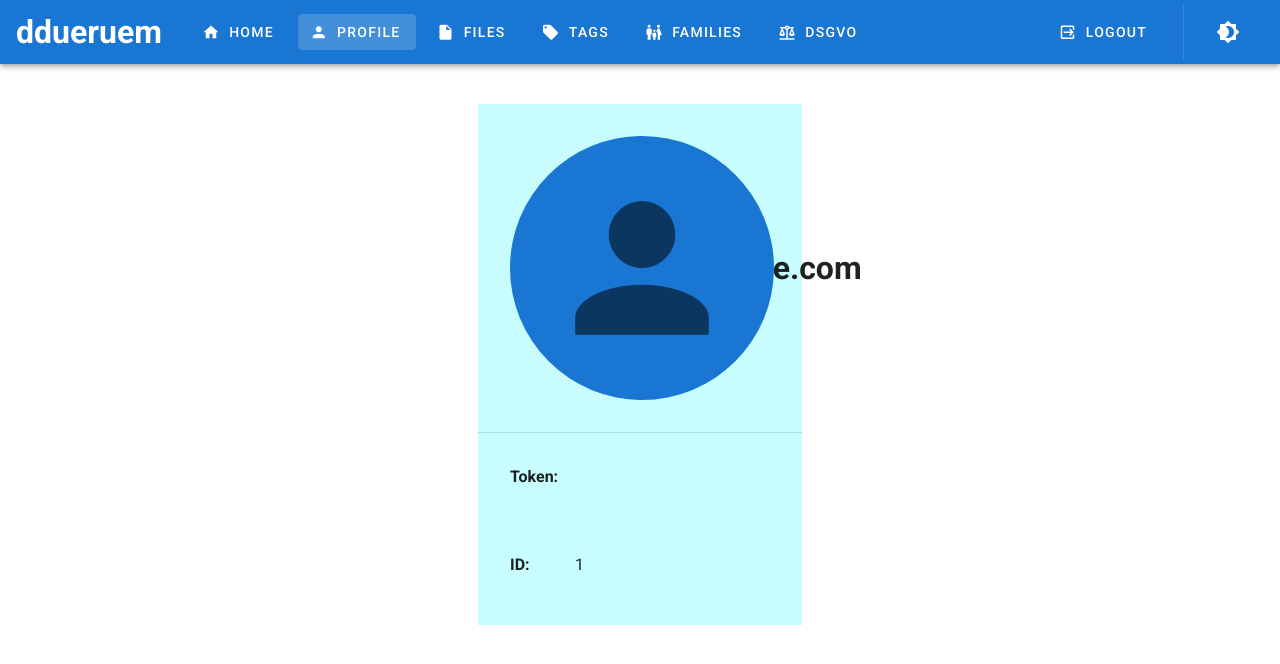
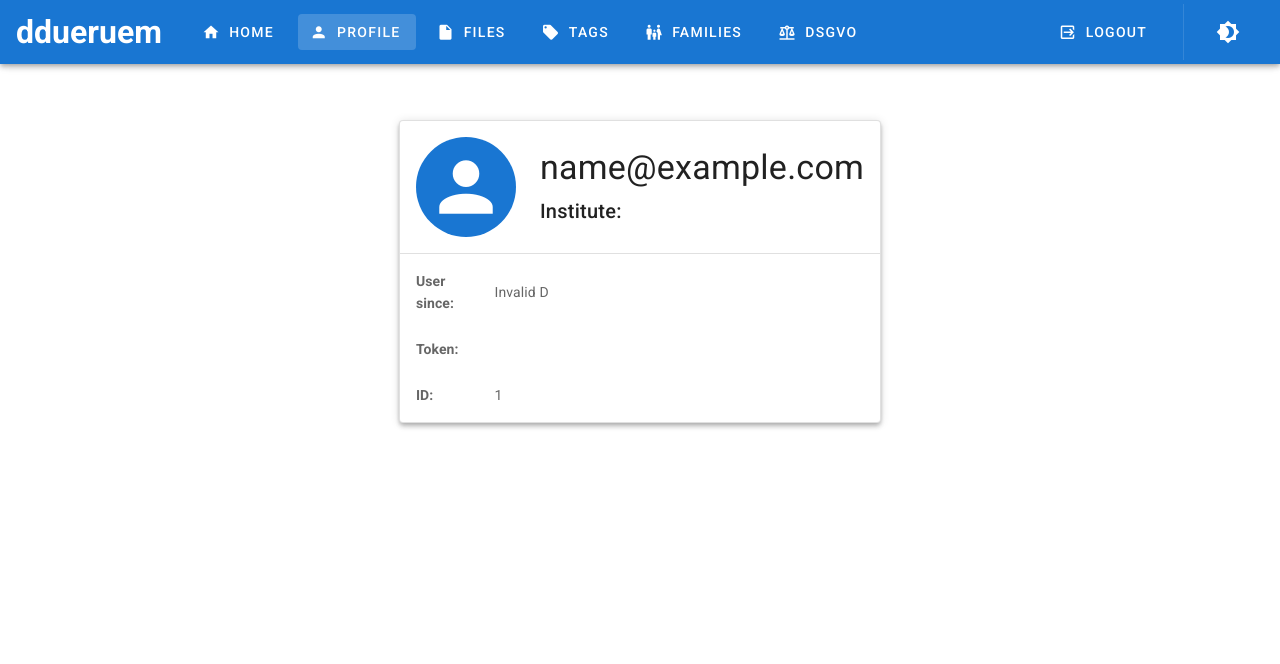
Before and after one commit to OBDDimal/variability.dev-database, a Vue app in the folder frontend/: page /profile in a window 1280 px wide. Shown: the top 664 px of the page. Built offline with nearby package versions, Linux system fonts and the light colour scheme; sample sign-in values are in the browser's storage.

Commit message:
Beautified profile page

```diff
--- a/frontend/src/views/Profile.vue
+++ b/frontend/src/views/Profile.vue
@@ -3,42 +3,62 @@
     class="mainView"
     v-if="$store.state.currentUser"
   >
-    <div class="my-10 py-4" v-bind:class="[$vuetify.theme.dark ? 'profile-dark-card-color' : 'profile-light-card-color']" style="margin-right: 24rem; margin-left: 24rem">
-      <v-row align="center" no-gutters>
-        <v-col align="center" justify="center" cols="3">
+    <div class="my-10 py-4 d-flex justify-center">
+      <v-card outlined elevation="4" max-width="1000px">
+        <v-card-title>
+          <v-row align="center">
+            <v-col cols="auto">
               <v-avatar
-            size="264"
+                  size="100"
                   color="primary"
-            class="mb-8 mt-4 mx-8"
+                  class=""
               >
-            <v-icon size="200"> mdi-account </v-icon>
+                <v-icon size="80" dark> mdi-account </v-icon>
               </v-avatar>
             </v-col>
-        <v-col cols="6">
-          <h1 class="mb-4">{{ $store.state.currentUser.email }}</h1>
-          <h3 v-if="$store.state.currentUser.institute === ''"> None </h3>
-          <h3 v-else>
-            {{ $store.state.currentUser.institute }}
-          </h3>
+            <v-col cols="auto">
+              <h4 class="mb-2 text-h4">{{ $store.state.currentUser.email }}</h4>
+              <h6 class="text-h6" v-if="$store.state.currentUser.institute === ''">Institute: None </h6>
+              <h6 class="text-h6" v-else>
+                Institute: {{ $store.state.currentUser.institute }}
+              </h6>
             </v-col>
           </v-row>
+        </v-card-title>
+
         <v-divider></v-divider>
-      <v-row align="center" class="mx-8" no-gutters>
-        <v-col class="my-8" cols="3">
+
+        <v-card-text>
+          <v-row align="center">
+            <v-col cols="2">
+              <h4>User since:</h4>
+            </v-col>
+            <v-col cols="10">
+              <div style="word-break: break-all">
+                {{ new Date($store.state.currentUser.date_joined).toLocaleString("en-US").substring(0, 9) }}
+              </div>
+            </v-col>
+          </v-row>
+          <v-row align="center">
+            <v-col cols="2">
               <h4>Token:</h4>
             </v-col>
-        <v-col class="my-8" cols="9">
+            <v-col cols="10">
               <div style="word-break: break-all">
                 {{ $store.state.accessToken }}
               </div>
             </v-col>
-        <v-col class="my-8" cols="3">
-          <h4>ID: </h4>
+          </v-row>
+          <v-row align="center">
+            <v-col cols="2">
+              <h4>ID:</h4>
             </v-col>
-        <v-col class="my-8" cols="9">
+            <v-col cols="9">
               <div style="word-break: break-all">{{ $store.state.currentUser.id }}</div>
             </v-col>
           </v-row>
+        </v-card-text>
+      </v-card>
     </div>
   </div>
 </template>
```
Lines whose indentation alone changed are shown as unchanged.
